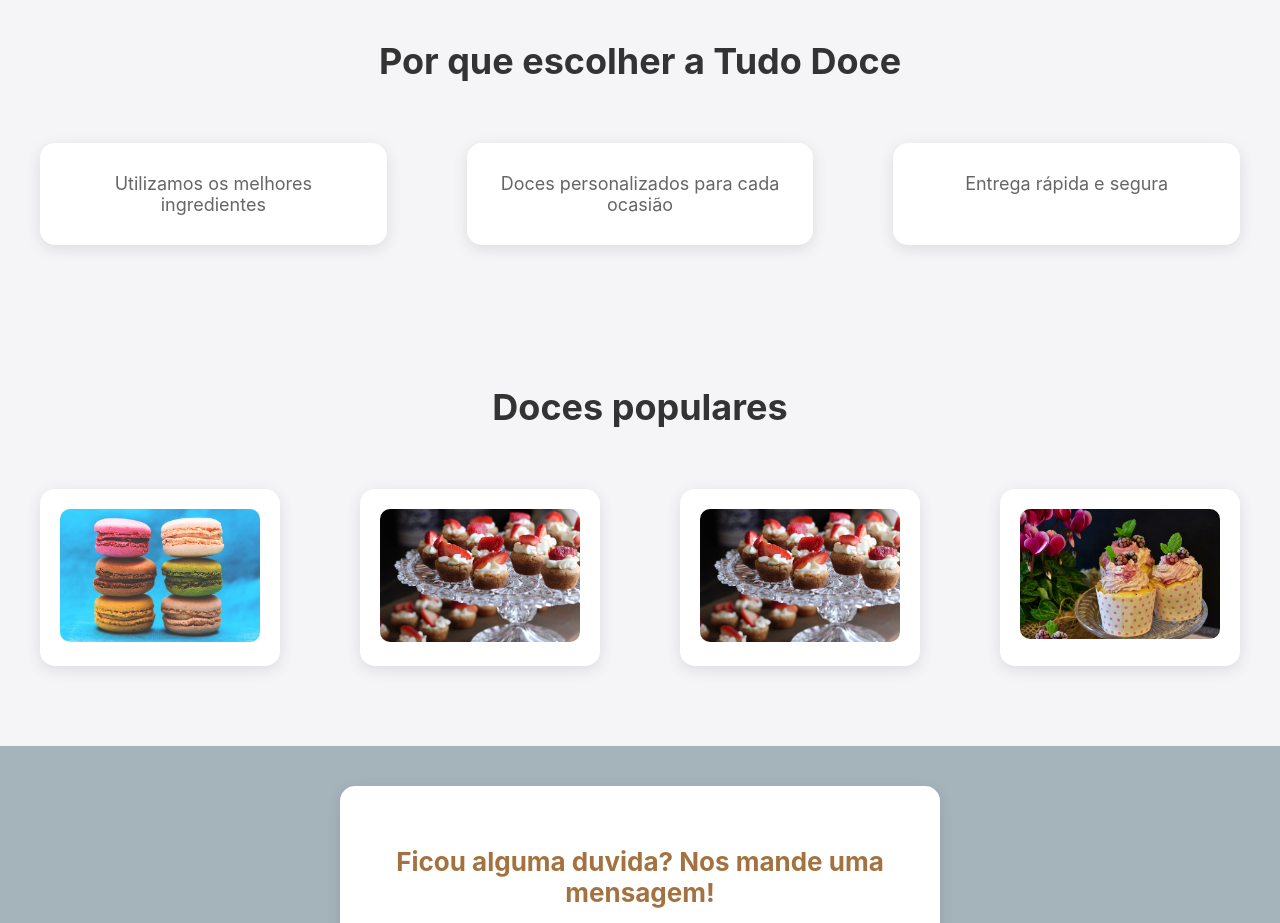
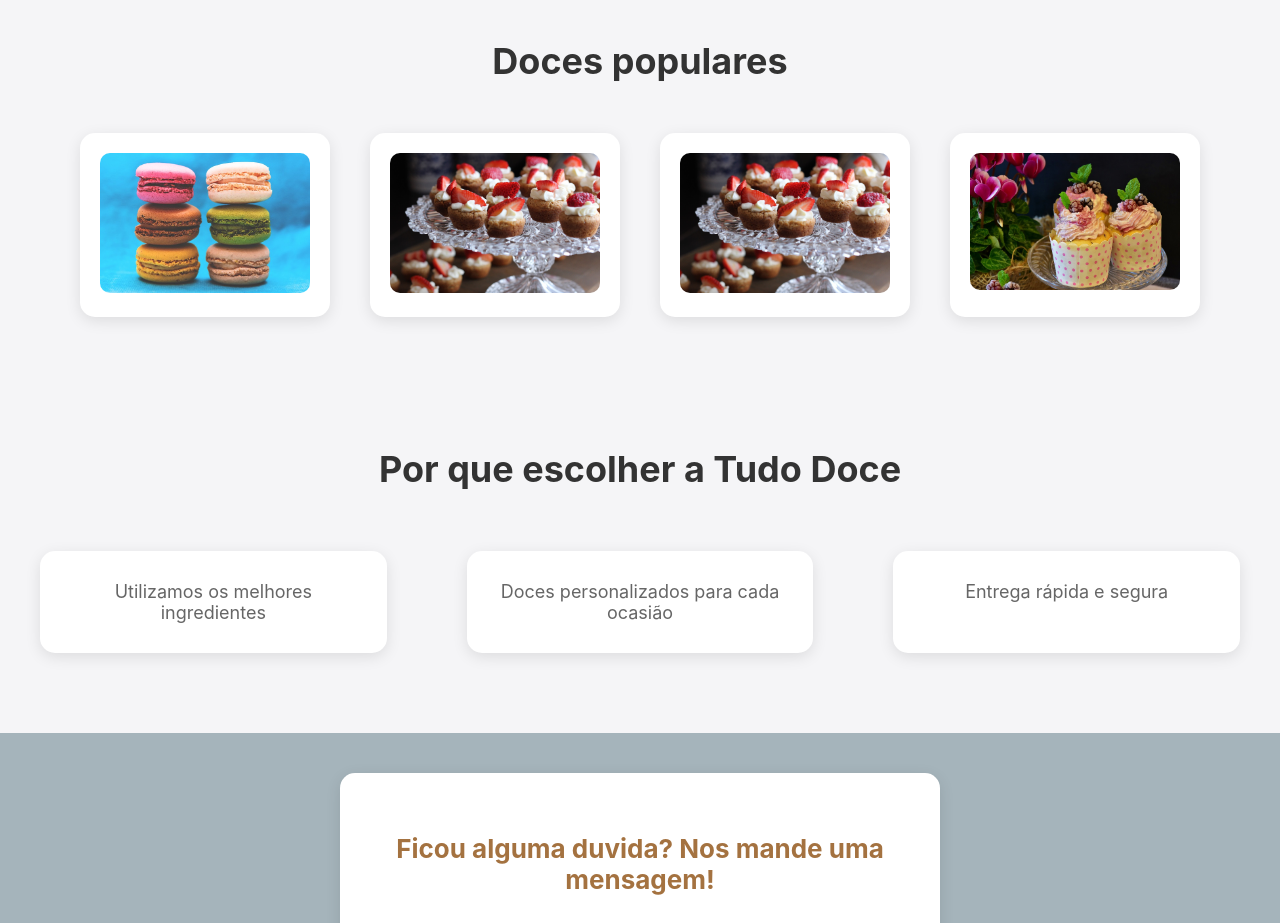
Before and after one commit to Salomaofl/TudoDoceReact, a React (Create React App) app: page / in a window 1280 px wide. Shown: the part 1440-2363 px from the top of the page. Built offline with nearby package versions, Linux system fonts and the light colour scheme; a web font is replaced by a local one.

Commit message:
atualizando tela de produto

```diff
--- a/src/App.js
+++ b/src/App.js
@@ -68,8 +68,8 @@ const App = () => {
       <Header />
       <Hero />
       <Services />
+      <PopularProducts />
       <WhyUs />
-      <PopularProducts />
       <Contact />
       <Footer />
     </div>
--- a/src/components/PopularProducts.js
+++ b/src/components/PopularProducts.js
@@ -20,12 +20,17 @@ const PopularProductsTitle = styled.h2`
 const ProductGallery = styled.div`
   display: flex;
   justify-content: center;
-  gap: 40px;
+  gap: 20px; /* Reduzi o espaçamento entre os cards para telas menores */
+
+  @media (max-width: 768px) {
+    flex-wrap: wrap; /* Quebra para várias linhas em telas menores */
+    gap: 10px; /* Ajuste o espaçamento entre os cards para telas menores */
+  }
 `;
 
 const ProductCard = styled.div`
-  width: 250px; /* Largura fixa do card */
-  margin: 20px;
+  width: 250px;
+  margin: 10px;
   padding: 20px;
   background-color: #ffffff;
   border-radius: 15px;
@@ -35,6 +40,14 @@ const ProductCard = styled.div`
   &:hover {
     transform: scale(1.05);
     box-shadow: 0 8px 30px rgba(0, 0, 0, 0.2);
+  }
+
+  @media (max-width: 768px) {
+    width: calc(50% - 20px); /* 50% do espaço disponível menos o espaçamento */
+  }
+
+  @media (max-width: 480px) {
+    width: calc(100% - 20px); /* Utiliza todo o espaço disponível */
   }
 `;
 
```
